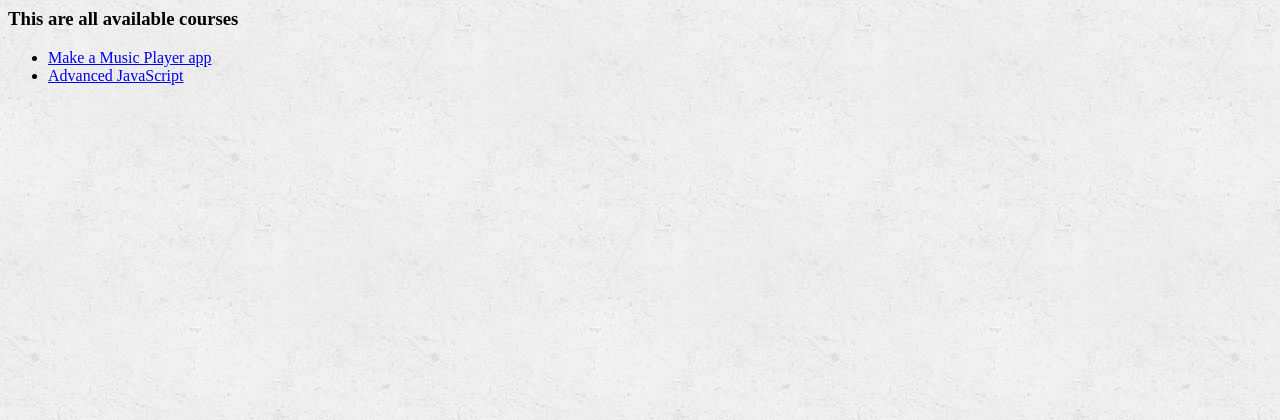
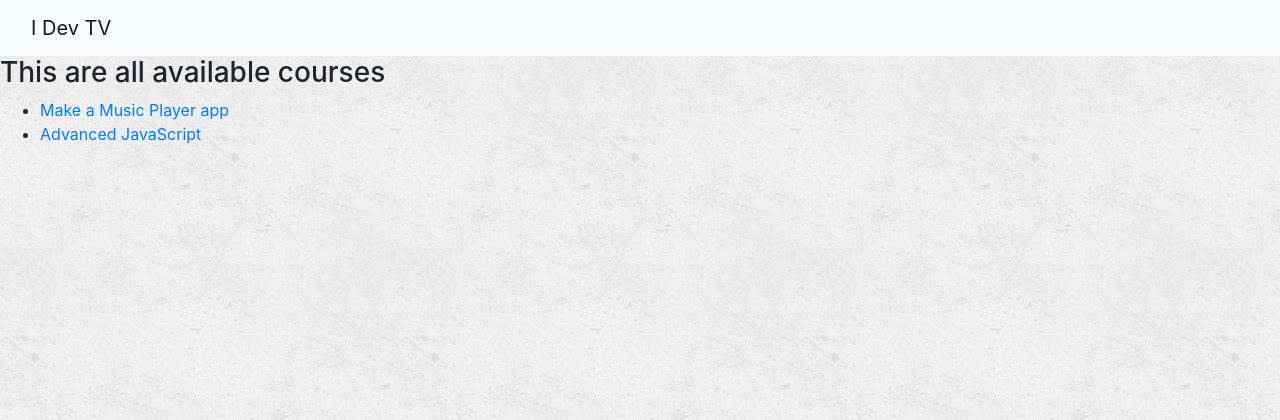
Before and after one commit to ppalancica/website, a Django app: page /courses/ in a window 1280 px wide. Shown: the top 420 px of the page. Run offline with Django 3.2, Linux system fonts and the light colour scheme; data comes from the database, SQL or seed files in the repository; some libraries are stand-ins or nearby versions.

Commit message:
Added bootstrap and a navbar

```diff
--- a/courses/templates/courses/index.html
+++ b/courses/templates/courses/index.html
@@ -1,6 +1,16 @@
 <!-- Loading the path to our static files -->
 {% load staticfiles %}
+<link rel="stylesheet" href="https://stackpath.bootstrapcdn.com/bootstrap/4.1.3/css/bootstrap.min.css" integrity="sha384-MCw98/SFnGE8fJT3GXwEOngsV7Zt27NXFoaoApmYm81iuXoPkFOJwJ8ERdknLPMO" crossorigin="anonymous">
 <link rel="stylesheet" type="text/css" href="{% static 'courses/style.css' %}">
+
+<nav class="navbar navbar-light bg-light">
+  <div class="container-fluid">
+    <!-- Logo Text or Image -->
+    <div class="navbar-header">
+      <a href="{% url 'courses:index' %}" class="navbar-brand">I Dev TV</a>
+    </div>
+  </div>
+</nav>
 
 {% if all_courses %}
 
```
